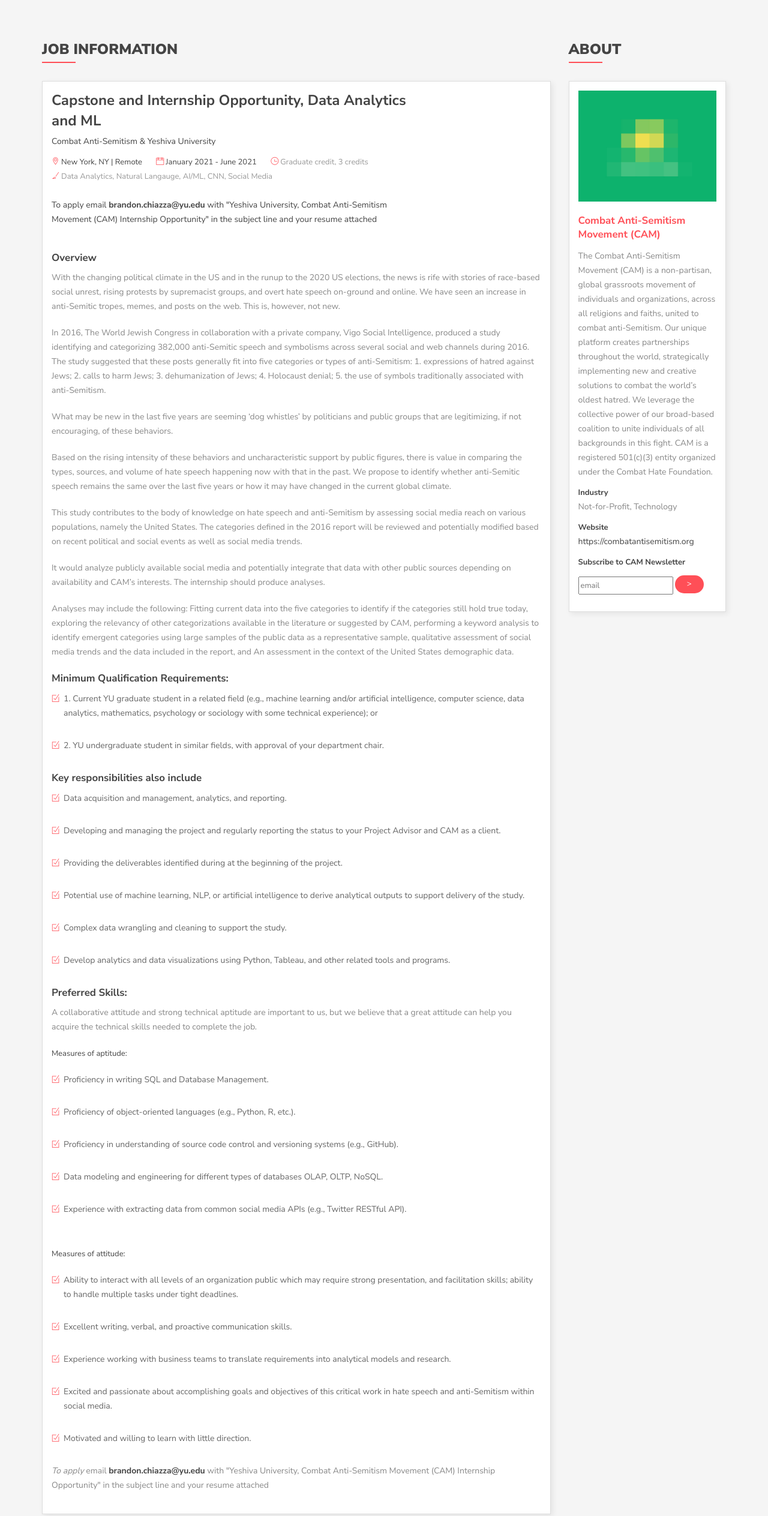
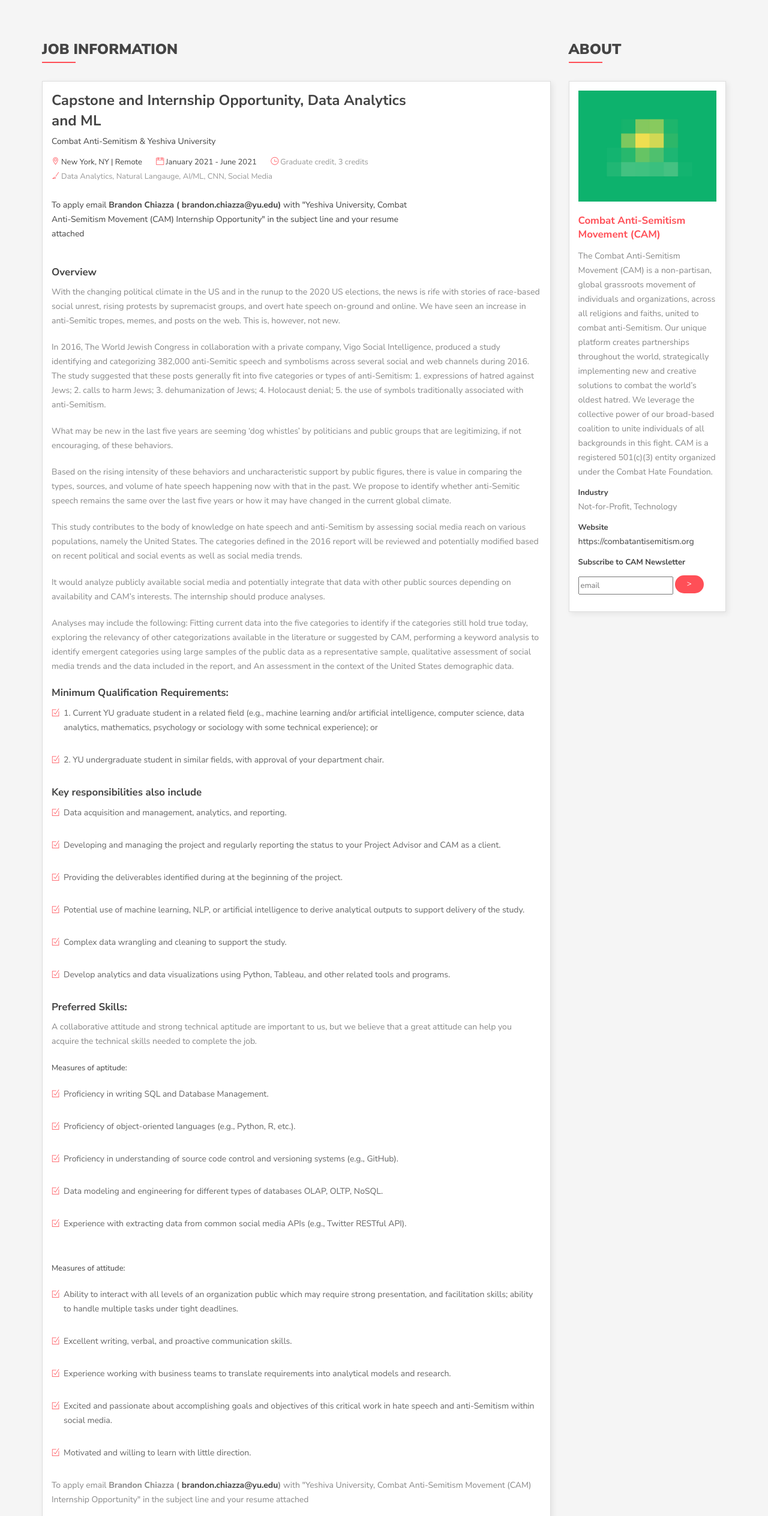
Before and after one commit to yeshivadataanalytics/opportunities, a plain HTML site: page index.html in a window 1280 px wide. Shown: the part 273-2800 px from the top of the page at 60% size. Drawn offline with Linux system fonts and the light colour scheme; files whose address does not match are found by name.

Commit message:
Update index.html

```diff
--- a/index.html
+++ b/index.html
@@ -114,7 +114,7 @@
 
 					</div>
 					<br>
-                     <strong><p>To apply email <b><a href="mailto: brandon.chiazza@yu.edu"> brandon.chiazza@yu.edu</a></b> with "Yeshiva University, Combat Anti-Semitism Movement (CAM) Internship Opportunity" in the subject line and your resume attached</p></strong>
+                     <strong><p>To apply email <b>Brandon Chiazza (<a href="mailto: brandon.chiazza@yu.edu"> brandon.chiazza@yu.edu</a>)</b> with "Yeshiva University, Combat Anti-Semitism Movement (CAM) Internship Opportunity" in the subject line and your resume attached</p></strong>
                   </div>
                   <div class="clearfix">
                     <h4>Overview</h4>
@@ -164,7 +164,7 @@
 					<li><i class="ti-check-box"></i>Motivated and willing to learn with little direction.</li>
 					</ul>
 
-                    <strong><p><em>To apply</em> email <b><a href="mailto: brandon.chiazza@yu.edu"> brandon.chiazza@yu.edu</a></b> with "Yeshiva University, Combat Anti-Semitism Movement (CAM) Internship Opportunity" in the subject line and your resume attached</p></strong>
+                          <strong><p>To apply email <b>Brandon Chiazza (<a href="mailto: brandon.chiazza@yu.edu"> brandon.chiazza@yu.edu</a>)</b> with "Yeshiva University, Combat Anti-Semitism Movement (CAM) Internship Opportunity" in the subject line and your resume attached</p></strong>
 
                   </div>
                 </div>
```
